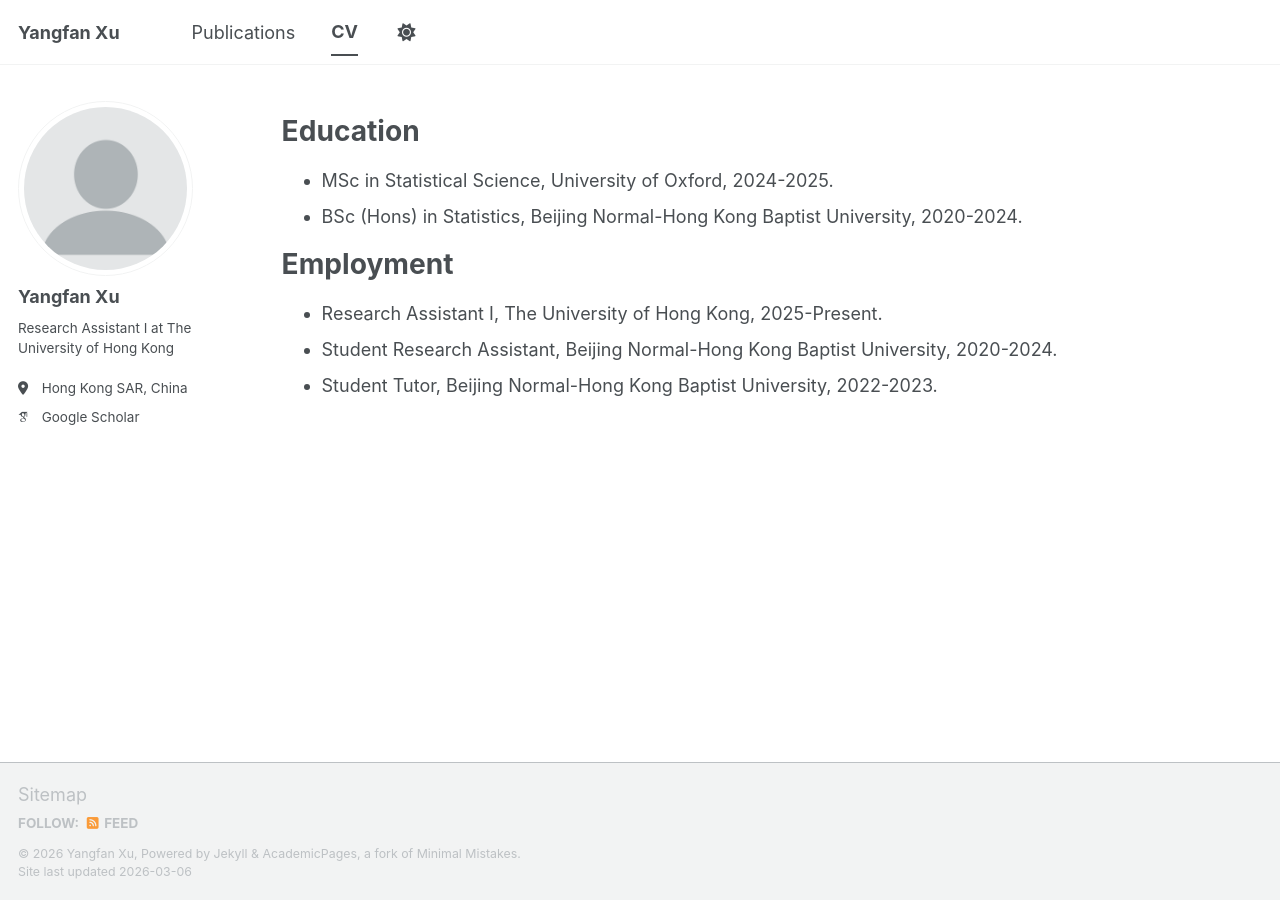
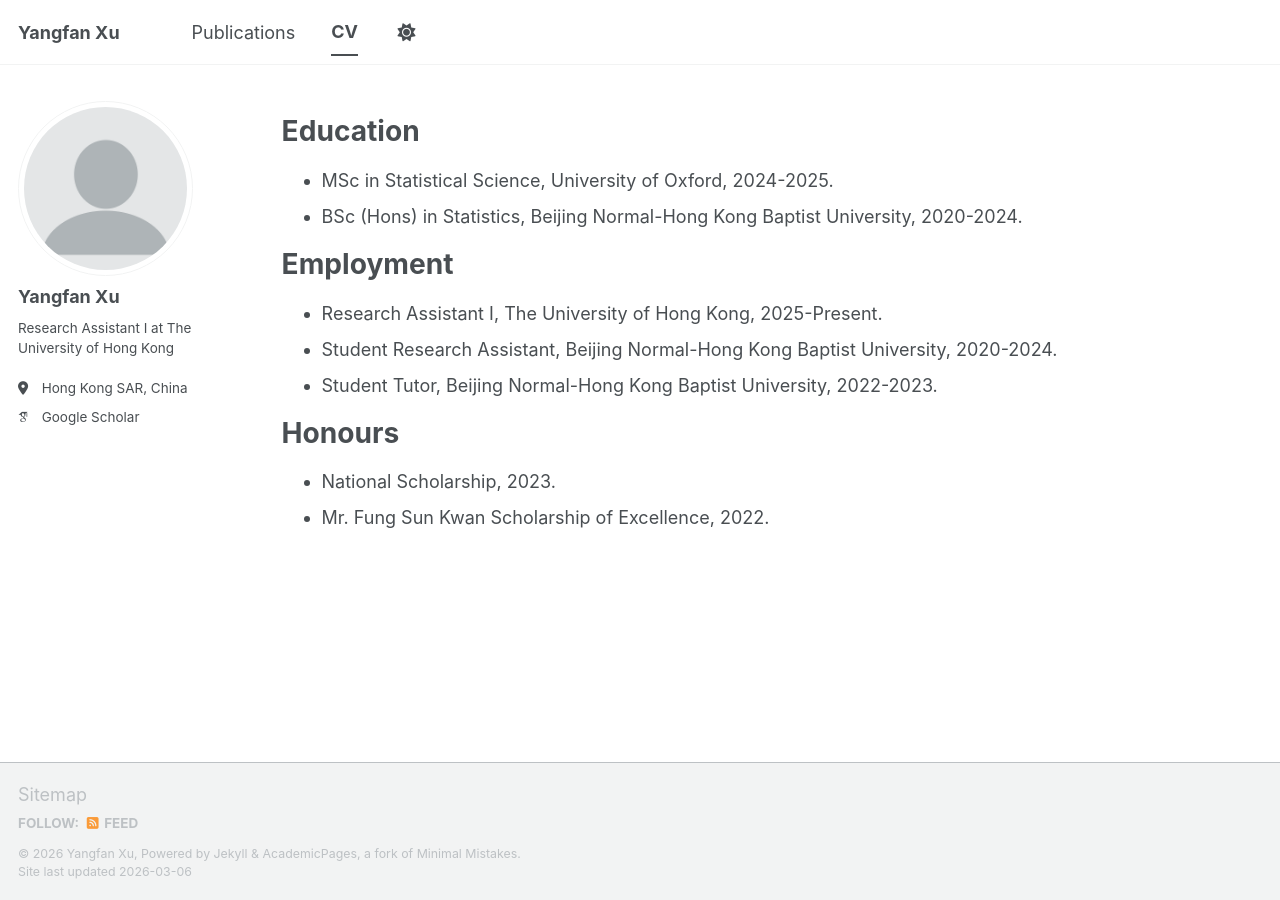
Before and after one commit to ethanxu02/ethanxu02.github.io, a Jekyll site: the page built from _pages/cv.md, in a window 1280 px wide. Built offline with Jekyll 4.4.1, drawn with Linux system fonts in a browser that asks for light colours; some web fonts are replaced; a script bundle is joined from its source files by our own code; library files that are not in the unit come from our copies.

Commit message:
Update cv.md

```diff
--- a/_pages/cv.md
+++ b/_pages/cv.md
@@ -19,3 +19,8 @@ Employment
 * Research Assistant I, The University of Hong Kong, 2025-Present.
 * Student Research Assistant, Beijing Normal-Hong Kong Baptist University, 2020-2024.
 * Student Tutor, Beijing Normal-Hong Kong Baptist University, 2022-2023.
+
+Honours
+======
+* National Scholarship, 2023.
+* Mr. Fung Sun Kwan Scholarship of Excellence, 2022.
```
